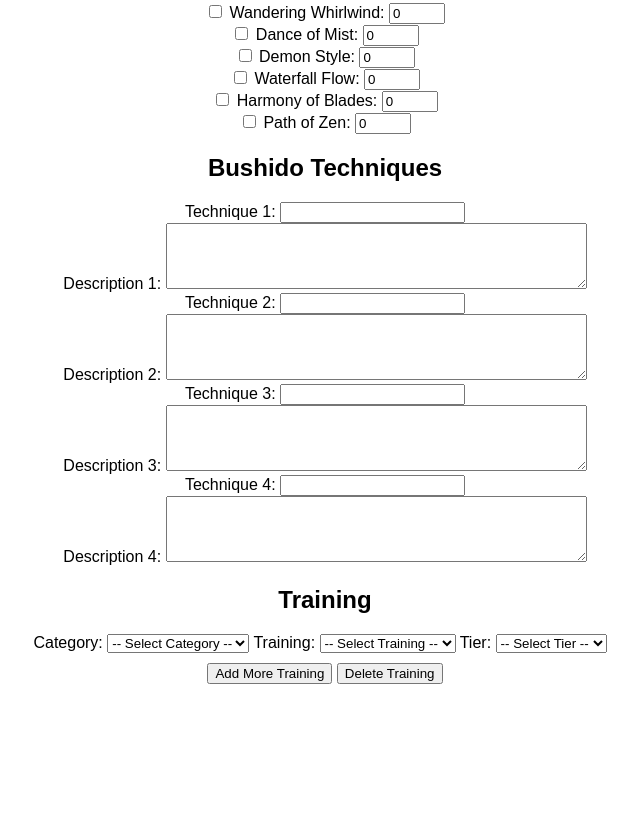
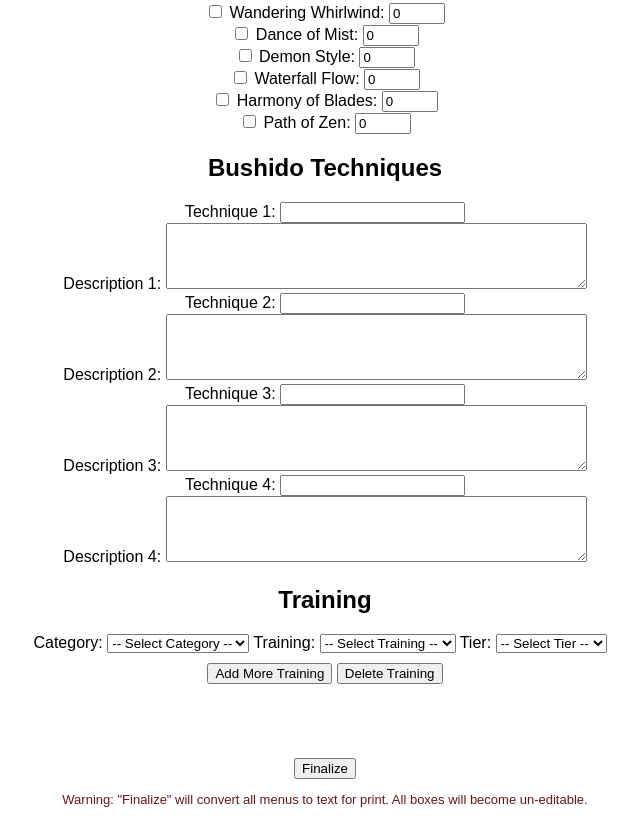
Before and after one commit to RealmRiftGames/RealmRiftGames-Website-Code, a plain HTML site: page index.html in a window 1280 px wide. Shown: the part 1015-1835 px from the top of the page, without its empty margins (315-955 px from the left). Before the commit the page ends 1717 px from the top, so only its background shows below. Drawn offline with Linux system fonts and the light colour scheme.

Commit message:
added Finalize

```diff
--- a/index.html
+++ b/index.html
@@ -311,6 +311,12 @@
         <button style="display: inline-block; margin: 10px auto;" onclick="deleteTraining()">Delete Training</button>
     </div>
 
+            <!-- Add "Finalize" button -->
+            <br><br><br>
+            <button style="display: block; margin: 10px auto;" onclick="finalizeCharacter()">Finalize</button>
+        </div>
+        <p style="text-align: center; color: rgb(103, 23, 23); font-size: small;">Warning: "Finalize" will convert all menus to text for print. All boxes will become un-editable.</p>
+
     <script src="scripts.js"></script>
 
 </body>
--- a/scripts.js
+++ b/scripts.js
@@ -78,3 +78,36 @@ var trainingCount = 1;
                 trainingCount--;
             }
         }
+
+function finalizeCharacter() {
+    // Get all input elements
+    var inputElements = document.querySelectorAll("input, select, textarea");
+
+    // Iterate over each input element
+    inputElements.forEach(function(inputElement) {
+        // Check if the element is a checkbox
+        if (inputElement.type === "checkbox") {
+            // Check if the checkbox is checked
+            if (inputElement.checked) {
+                // Replace the checkbox with a checkmark icon
+                var checkmarkIcon = document.createElement("span");
+                checkmarkIcon.innerHTML = "&#10003;"; // Unicode for checkmark symbol
+                inputElement.parentNode.replaceChild(checkmarkIcon, inputElement);
+            } else {
+                // Remove the parent container if unchecked (this will remove the whole line)
+                inputElement.parentElement.remove();
+            }
+        } else {
+            // Create a new text element
+            var textElement = document.createElement("span");
+            // Set the text content to the value of the input element
+            textElement.textContent = inputElement.value;
+            // Replace the input element with the text element
+            inputElement.parentNode.replaceChild(textElement, inputElement);
+        }
+    });
+
+    // Hide the "Finalize" button
+    var finalizeButton = document.querySelector("button");
+    finalizeButton.style.display = "none";
+}
```
